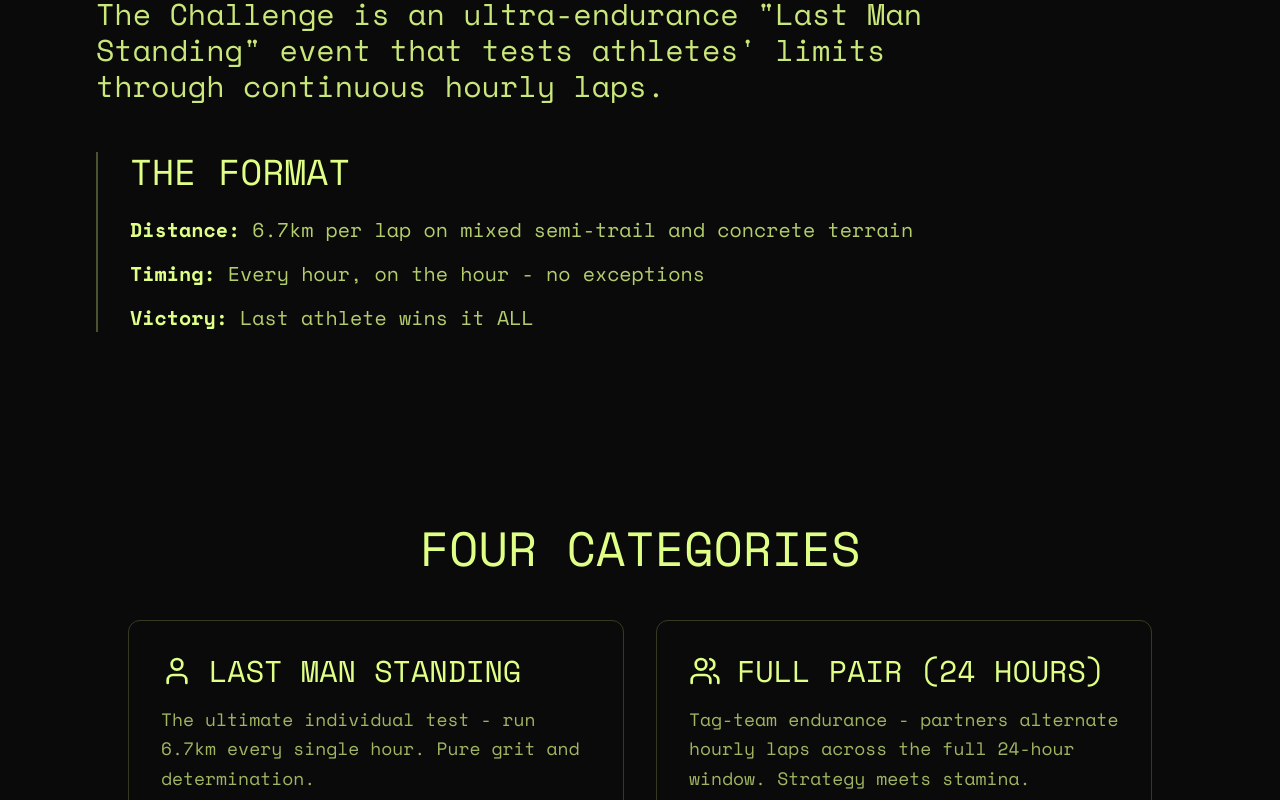
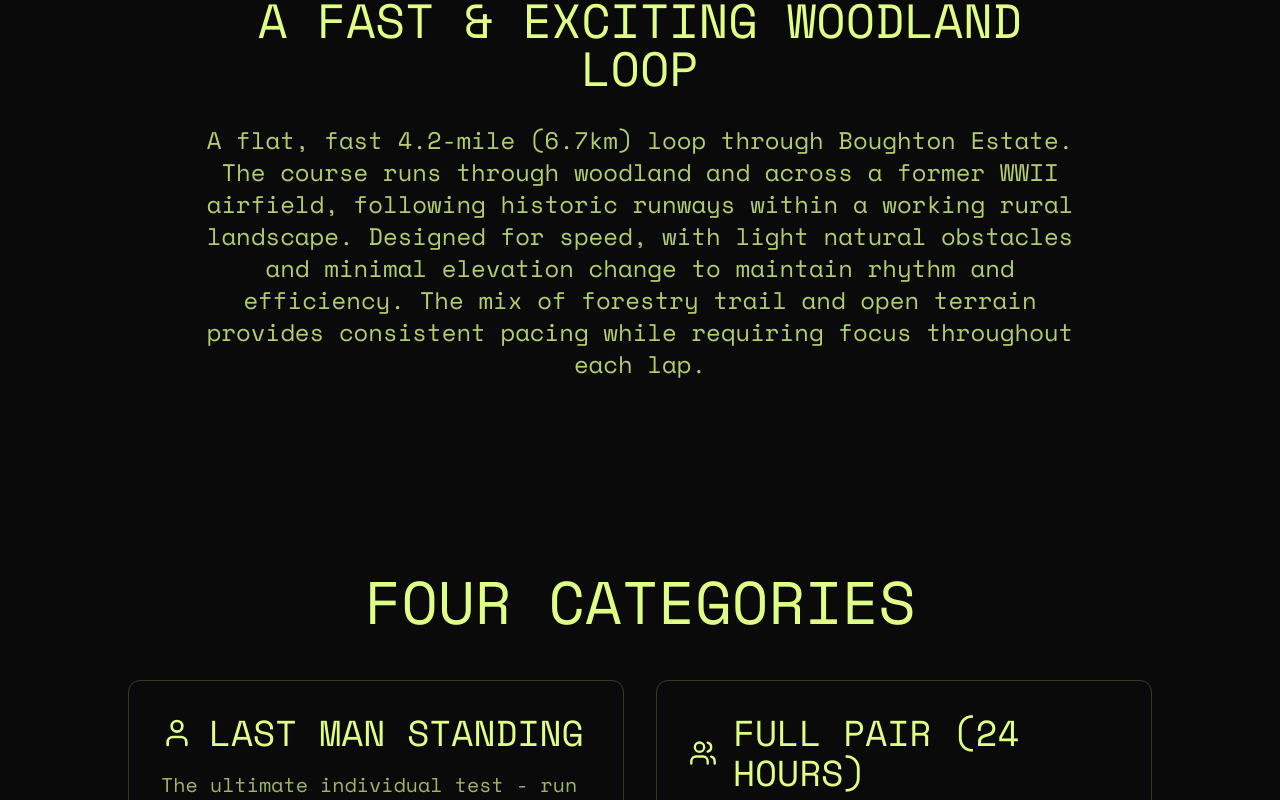
Before and after one commit to Liamallen17/endline-events-web, a React (Vite) app: page /events/bbu in a window 1280 px wide. Shown: the part 740-1540 px from the top of the page. Built offline with nearby package versions, Linux system fonts and the light colour scheme.

Commit message:
BBU page update

```diff
--- a/pages/BBUEvent.tsx
+++ b/pages/BBUEvent.tsx
@@ -103,36 +103,21 @@ export const BBUEvent: React.FC = () => {
         </div>
       </div>
 
-      {/* Event Explanation Section */}
+      {/* Course Description Section */}
       <section className="px-6 md:px-12 lg:px-24 py-16 md:py-24">
         <motion.div
           initial={{ opacity: 0, y: 30 }}
           whileInView={{ opacity: 1, y: 0 }}
           viewport={{ once: true }}
           transition={{ duration: 0.6 }}
-          className="max-w-4xl"
+          className="max-w-4xl mx-auto text-center"
         >
-          <p className="text-2xl md:text-3xl text-syncra-lime/90 mb-12 leading-relaxed">
-            The Challenge is an ultra-endurance "Last Man Standing" event that tests athletes' limits through continuous hourly laps.
+          <h2 className="text-4xl md:text-5xl font-mono uppercase mb-8">
+            A Fast & Exciting Woodland Loop
+          </h2>
+          <p className="text-xl md:text-2xl text-syncra-lime/80 leading-relaxed">
+            A flat, fast 4.2-mile (6.7km) loop through Boughton Estate. The course runs through woodland and across a former WWII airfield, following historic runways within a working rural landscape. Designed for speed, with light natural obstacles and minimal elevation change to maintain rhythm and efficiency. The mix of forestry trail and open terrain provides consistent pacing while requiring focus throughout each lap.
           </p>
-
-          <div className="border-l-2 border-syncra-lime/30 pl-6 md:pl-8">
-            <h2 className="text-3xl md:text-4xl font-mono uppercase mb-6">The Format</h2>
-            <ul className="space-y-4 text-xl text-syncra-lime/80">
-              <li className="flex items-start gap-3">
-                <span className="text-syncra-lime font-bold">Distance:</span>
-                <span>6.7km per lap on mixed semi-trail and concrete terrain</span>
-              </li>
-              <li className="flex items-start gap-3">
-                <span className="text-syncra-lime font-bold">Timing:</span>
-                <span>Every hour, on the hour - no exceptions</span>
-              </li>
-              <li className="flex items-start gap-3">
-                <span className="text-syncra-lime font-bold">Victory:</span>
-                <span>Last athlete wins it ALL</span>
-              </li>
-            </ul>
-          </div>
         </motion.div>
       </section>
 
@@ -143,7 +128,7 @@ export const BBUEvent: React.FC = () => {
           whileInView={{ opacity: 1, y: 0 }}
           viewport={{ once: true }}
           transition={{ duration: 0.6 }}
-          className="text-4xl md:text-5xl font-mono uppercase mb-12 text-center"
+          className="text-5xl md:text-6xl font-mono uppercase mb-12 text-center"
         >
           Four Categories
         </motion.h2>
@@ -160,9 +145,9 @@ export const BBUEvent: React.FC = () => {
             >
               <div className="flex items-center gap-4 mb-4">
                 <category.icon size={32} className="text-syncra-lime" />
-                <h3 className="text-2xl md:text-3xl font-mono uppercase">{category.title}</h3>
+                <h3 className="text-3xl md:text-4xl font-mono uppercase">{category.title}</h3>
               </div>
-              <p className="text-lg text-syncra-lime/70 leading-relaxed">{category.description}</p>
+              <p className="text-xl text-syncra-lime/70 leading-relaxed">{category.description}</p>
             </motion.div>
           ))}
         </div>
```
